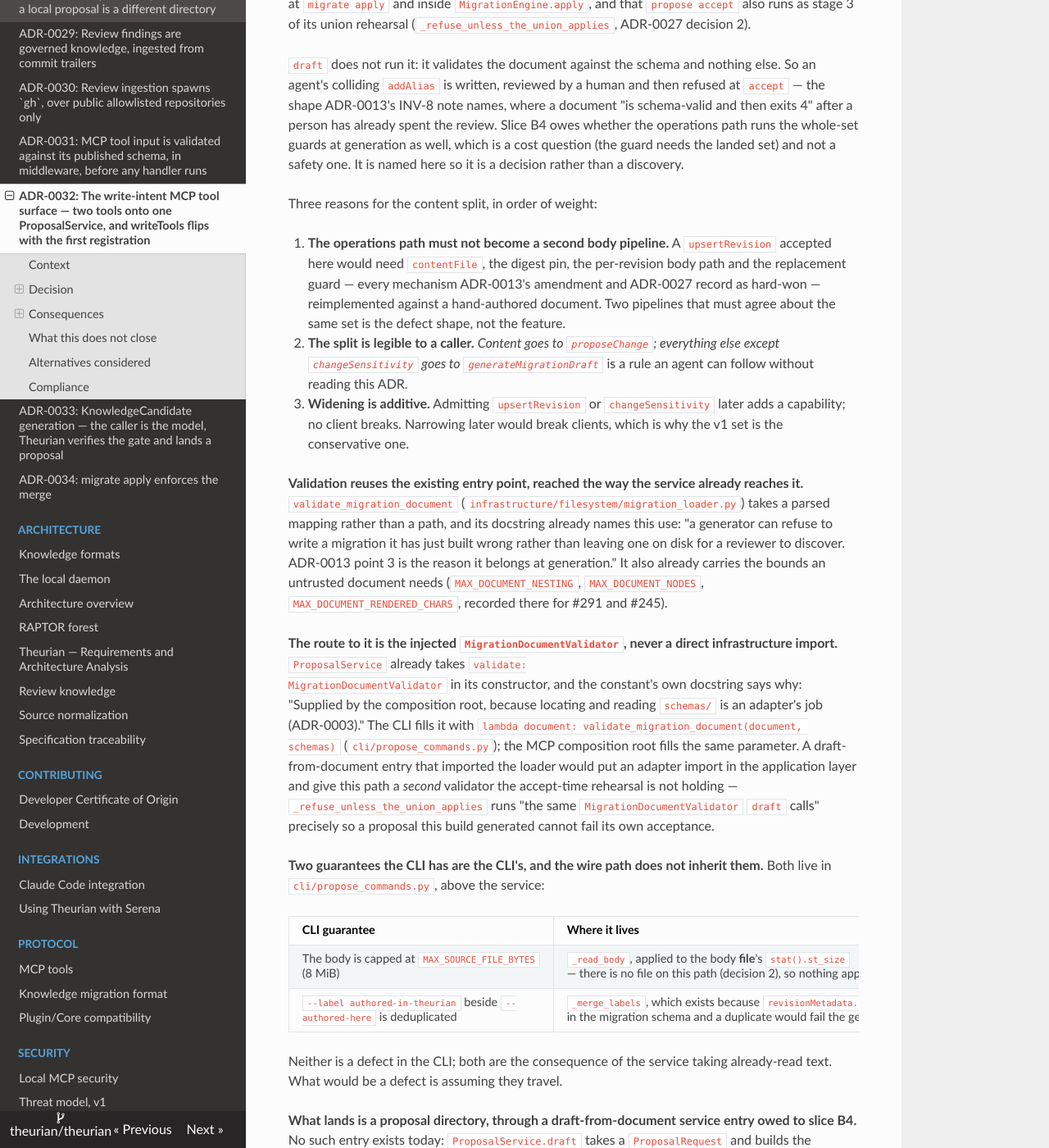
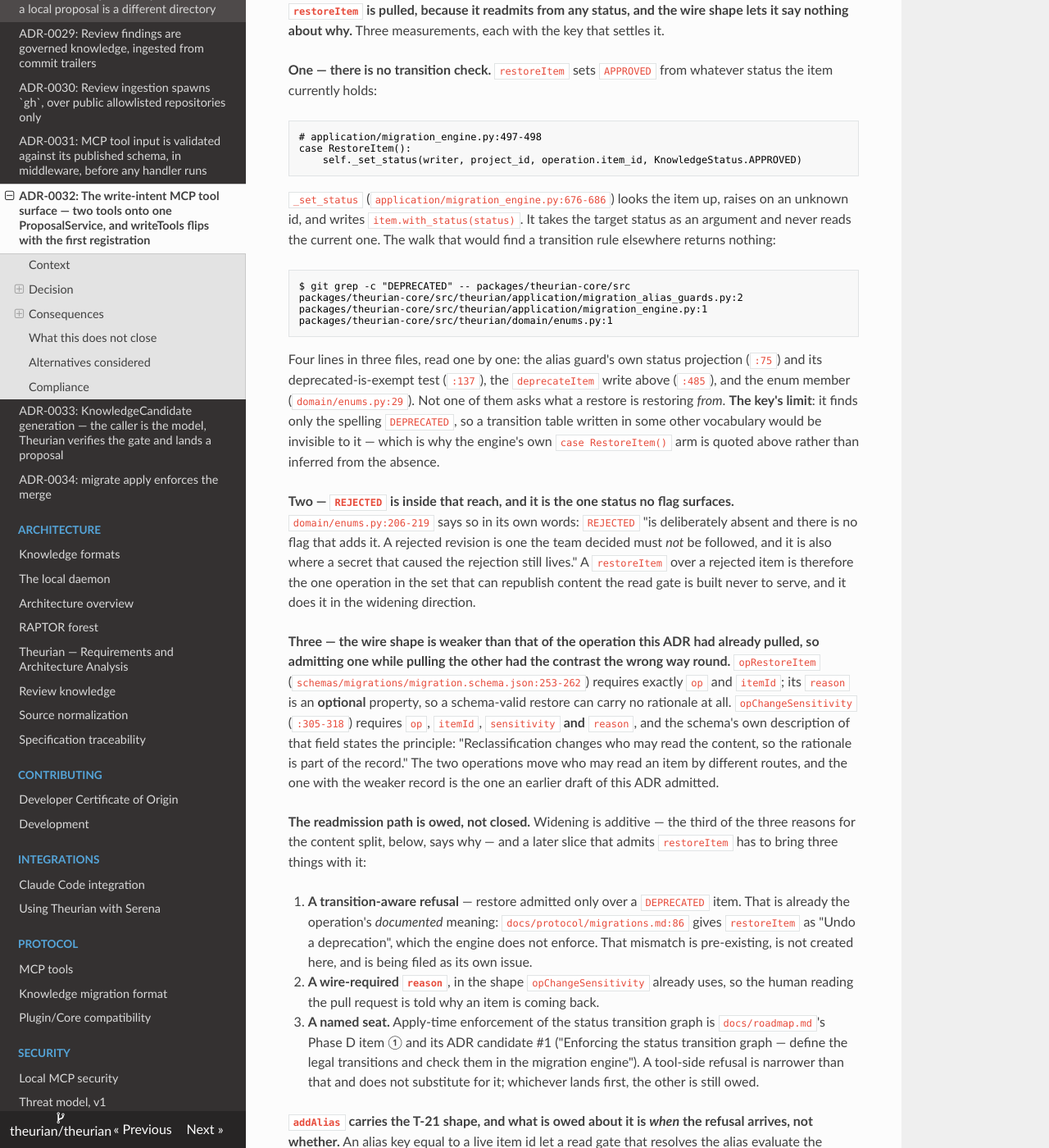
Before and after one commit to theurian/theurian, an MkDocs documentation site: the page built from docs/adr/0032-the-write-intent-mcp-tool-surface.md, in a window 1280 px wide and 1400 px high, scrolled down 5409 px. Shown: the whole window at 82% size. Built offline with MkDocs 1.6.1, drawn with Linux system fonts in a browser that asks for light colours; some of the changed text lies outside the part shown.

Commit message:
docs(adr): pull restoreItem from ADR-0032's v1 operation set
The admission rationale recorded for `restoreItem` was false in both of its
clauses. Measured against `be977ea7`:

  $ git grep -c "DEPRECATED" -- packages/theurian-core/src
  packages/theurian-core/src/theurian/application/migration_alias_guards.py:2
  packages/theurian-core/src/theurian/application/migration_engine.py:1
  packages/theurian-core/src/theurian/domain/enums.py:1

Four lines in three files, none a transition rule. `migration_engine.py:497-498`
passes `KnowledgeStatus.APPROVED` to `_set_status` (`:676-686`), which reads the
target status from its argument and never the current one -- so a restore lands
`APPROVED` from any status, `REJECTED` included. `domain/enums.py:206-219`
records that `REJECTED` is reachable through no flag "because a rejected
revision is where the secret that caused the rejection still lives".

The wire shape runs the other way from the recorded contrast:
`opRestoreItem` (schemas/migrations/migration.schema.json:253-262) requires
`["op", "itemId"]` with `reason` optional, while the already-pulled
`opChangeSensitivity` (:305-318) requires `["op", "itemId", "sensitivity",
"reason"]`.

`deprecateItem` stays: it sets DEPRECATED (:485), which only narrows.

Counts that moved, each recomputed from `OperationKind`'s 14 members: v1 set
11 -> 10; refused kinds three -> four; "the other eleven" in What this does not
close -> ten; the Compliance driving-case obligation three -> four (five with
the admitted-kind control). The readmission path is recorded as owed with its
three parts and its seat: roadmap Phase D item (1) / ADR candidate #1.

Review-Finding: security HIGH -- ADR-0032's restoreItem admission rationale is false in both clauses and the changeSensitivity contrast runs backwards
Signed-off-by: Takehide Uchida <utchy@graphnote-design.com>

````diff
--- a/docs/adr/0032-the-write-intent-mcp-tool-surface.md
+++ b/docs/adr/0032-the-write-intent-mcp-tool-surface.md
@@ -181,9 +181,10 @@ emits precisely `createItem` and `upsertRevision`
 
 So the second tool takes a **migration document** and lands it as a proposal.
 Its v1 operation set is the closed `OperationKind` set **minus `createItem`,
-`upsertRevision` and `changeSensitivity`** — eleven of the fourteen. The first
-two are refused with a remedy naming `knowledge.proposeChange`; the third is
-refused for a different reason, below.
+`upsertRevision`, `changeSensitivity` and `restoreItem`** — ten of the
+fourteen. The first two are refused with a remedy naming
+`knowledge.proposeChange`; the other two are refused for their own reasons,
+below.
 
 **The set is chosen on an axis, not on a count, and the axis is *what a wrong
 proposal moves*.** Classifying all fourteen:
@@ -192,7 +193,8 @@ proposal moves*.** Classifying all fourteen:
 | :-- | :-- | :-- |
 | **Moves content** — a body, a revision pointer, the digest pin | `createItem`, `upsertRevision` | **No.** The content path owns them (below) |
 | **Moves an enforced read control** — `may_disclose`, the deployment's sensitivity ceiling (#119, ADR-0025) | `changeSensitivity` | **No.** Pulled; see below |
-| **Moves an enforced surfacing control** — `may_surface`, the status gate | `deprecateItem`, `restoreItem` | **Yes**, and named here so a reviewer knows which two they are |
+| **Narrows an enforced surfacing control** — `may_surface`, the status gate, in the withholding direction | `deprecateItem` | **Yes.** It can only take an item *out* of the surfaceable set |
+| **Widens that same control** — `may_surface`, in the readmitting direction | `restoreItem` | **No.** Pulled; see below |
 | **Moves addressing** — a second key that resolves to an item (T-21) | `addAlias`, `removeAlias` | **Yes**, with the refusal's *timing* named below |
 | **Moves governance metadata** — ownership, relations, specification lifecycle, evidence links | `addRelation`, `removeRelation`, `changeOwner`, `registerSpecification`, `supersedeSpecification`, `addEvidence`, `removeEvidence` | **Yes** |
 
@@ -214,14 +216,88 @@ by which an injected instruction becomes a knowledge candidate." An injected
 instruction that reaches a declassification is the worst member of that family,
 and v1 does not carry it.
 
-**`deprecateItem` and `restoreItem` move a read control too, and they stay** —
-so the distinction is stated rather than implied. Both move an item's `status`,
-which `may_surface` reads, and `restoreItem` moves it in the *widening*
-direction (to `APPROVED`, `application/migration_engine.py`). They stay in v1
-because a reviewer reading the migration sees the whole of what they do: the
-statuses are in the document, the set of surfaceable ones is in the domain, and
-nothing about the deployment changes the answer. That is exactly what is not
-true of `changeSensitivity`.
+**`deprecateItem` and `restoreItem` both move the status gate, and only one of
+them stays. The distinction is which direction it moves it in.**
+
+`deprecateItem` stays. It sets `DEPRECATED`
+(`application/migration_engine.py:485`), a status outside `SURFACEABLE_STATUSES`
+under both values of `includeUnapproved` (`domain/enums.py`), so the worst a
+wrong proposal does is withhold an item that should have stayed visible — a
+reviewer meets that as a missing answer, not as a disclosure. A reviewer reading
+the migration also sees the whole of what it does: the statuses are in the
+document, the set of surfaceable ones is in the domain, and nothing about the
+deployment changes the answer.
+
+**`restoreItem` is pulled, because it readmits from any status, and the wire
+shape lets it say nothing about why.** Three measurements, each with the key
+that settles it.
+
+**One — there is no transition check.** `restoreItem` sets `APPROVED` from
+whatever status the item currently holds:
+
+```python
+# application/migration_engine.py:497-498
+case RestoreItem():
+    self._set_status(writer, project_id, operation.item_id, KnowledgeStatus.APPROVED)
+```
+
+`_set_status` (`application/migration_engine.py:676-686`) looks the item up,
+raises on an unknown id, and writes `item.with_status(status)`. It takes the
+target status as an argument and never reads the current one. The walk that
+would find a transition rule elsewhere returns nothing:
+
+```console
+$ git grep -c "DEPRECATED" -- packages/theurian-core/src
+packages/theurian-core/src/theurian/application/migration_alias_guards.py:2
+packages/theurian-core/src/theurian/application/migration_engine.py:1
+packages/theurian-core/src/theurian/domain/enums.py:1
+```
+
+Four lines in three files, read one by one: the alias guard's own status
+projection (`:75`) and its deprecated-is-exempt test (`:137`), the
+`deprecateItem` write above (`:485`), and the enum member (`domain/enums.py:29`).
+Not one of them asks what a restore is restoring *from*. **The key's limit**: it
+finds only the spelling `DEPRECATED`, so a transition table written in some other
+vocabulary would be invisible to it — which is why the engine's own
+`case RestoreItem()` arm is quoted above rather than inferred from the absence.
+
+**Two — `REJECTED` is inside that reach, and it is the one status no flag
+surfaces.** `domain/enums.py:206-219` says so in its own words: `REJECTED` "is
+deliberately absent and there is no flag that adds it. A rejected revision is
+one the team decided must *not* be followed, and it is also where a secret that
+caused the rejection still lives." A `restoreItem` over a rejected item is
+therefore the one operation in the set that can republish content the read gate
+is built never to serve, and it does it in the widening direction.
+
+**Three — the wire shape is weaker than that of the operation this ADR had
+already pulled, so admitting one while pulling the other had the contrast the
+wrong way round.** `opRestoreItem`
+(`schemas/migrations/migration.schema.json:253-262`) requires exactly `op` and
+`itemId`; its `reason` is an **optional** property, so a schema-valid restore can
+carry no rationale at all. `opChangeSensitivity` (`:305-318`) requires `op`,
+`itemId`, `sensitivity` **and** `reason`, and the schema's own description of
+that field states the principle: "Reclassification changes who may read the
+content, so the rationale is part of the record." The two operations move who
+may read an item by different routes, and the one with the weaker record is the
+one an earlier draft of this ADR admitted.
+
+**The readmission path is owed, not closed.** Widening is additive — the third
+of the three reasons for the content split, below, says why — and a later slice
+that admits `restoreItem` has to bring three things with it:
+
+1. **A transition-aware refusal** — restore admitted only over a `DEPRECATED`
+   item. That is already the operation's *documented* meaning:
+   `docs/protocol/migrations.md:86` gives `restoreItem` as "Undo a
+   deprecation", which the engine does not enforce. That mismatch is
+   pre-existing, is not created here, and is being filed as its own issue.
+2. **A wire-required `reason`**, in the shape `opChangeSensitivity` already
+   uses, so the human reading the pull request is told why an item is coming
+   back.
+3. **A named seat.** Apply-time enforcement of the status transition graph is
+   `docs/roadmap.md`'s Phase D item ① and its ADR candidate #1 ("Enforcing the
+   status transition graph — define the legal transitions and check them in the
+   migration engine"). A tool-side refusal is narrower than that and does not
+   substitute for it; whichever lands first, the other is still owed.
 
 **`addAlias` carries the T-21 shape, and what is owed about it is *when* the
 refusal arrives, not whether.** An alias key equal to a live item id let a read
@@ -250,11 +326,12 @@ Three reasons for the content split, in order of weight:
    a hand-authored document. Two pipelines that must agree about the same set is
    the defect shape, not the feature.
 2. **The split is legible to a caller.** *Content goes to `proposeChange`;
-   everything else except `changeSensitivity` goes to `generateMigrationDraft`*
-   is a rule an agent can follow without reading this ADR.
-3. **Widening is additive.** Admitting `upsertRevision` or `changeSensitivity`
-   later adds a capability; no client breaks. Narrowing later would break
-   clients, which is why the v1 set is the conservative one.
+   everything else except `changeSensitivity` and `restoreItem` goes to
+   `generateMigrationDraft`* is a rule an agent can follow without reading this
+   ADR.
+3. **Widening is additive.** Admitting `upsertRevision`, `changeSensitivity` or
+   `restoreItem` later adds a capability; no client breaks. Narrowing later
+   would break clients, which is why the v1 set is the conservative one.
 
 **Validation reuses the existing entry point, reached the way the service
 already reaches it.** `validate_migration_document`
@@ -531,9 +608,9 @@ to out-of-view items, and that scoping is the decision, not an oversight.
   fact ADR-0034's precondition exists for.
 - **`generateMigrationDraft`'s v1 refusals will be met by callers.** An agent
   that reaches for `upsertRevision` there is told to use the other tool; one
-  that reaches for `changeSensitivity` is told to use the CLI and has no tool to
-  be redirected to. That is a deliberate cost of decision 3 and it will read as
-  a limitation before it reads as a design.
+  that reaches for `changeSensitivity` or `restoreItem` is told to use the CLI
+  and has no tool to be redirected to. That is a deliberate cost of decision 3
+  and it will read as a limitation before it reads as a design.
 - **Two of the three tools' owed controls are new work, not inherited.**
   Decision 6's caller-scoped revision lookup and decision 8's draft-only facade
   are properties nothing in the tree holds today; the sweeps that look like they
@@ -557,14 +634,17 @@ to out-of-view items, and that scoping is the decision, not an oversight.
 2. **The remaining planned `knowledge.*` tools** — `getContext`, `trace`,
    `listChanges`, `checkFreshness`, `submitFeedback` — stay planned. This ADR
    neither builds nor retires them.
-3. **The other eleven operation kinds in `generateMigrationDraft`'s v1 set are
-   admitted, not exercised.** Which of them a real agent can usefully author,
-   and what remedy text each refusal needs, is slice B4's to find by running it.
-4. **Widening `generateMigrationDraft` to the content operations, or to
-   `changeSensitivity`.** Additive by construction (decision 3), and not designed
-   here. The sensitivity one needs its own recorded justification, because what
-   a declassification admits depends on a deployment ceiling the reviewer of the
-   pull request cannot see.
+3. **The ten operation kinds in `generateMigrationDraft`'s v1 set are admitted,
+   not exercised.** Which of them a real agent can usefully author, and what
+   remedy text each refusal needs, is slice B4's to find by running it.
+4. **Widening `generateMigrationDraft` to the content operations, to
+   `changeSensitivity`, or to `restoreItem`.** Additive by construction
+   (decision 3), and not designed here. Each of the two non-content ones needs
+   its own recorded justification: what a declassification admits depends on a
+   deployment ceiling the reviewer of the pull request cannot see, and a
+   readmission needs the three things decision 3 names — a transition-aware
+   refusal, a wire-required `reason`, and a decision about whether the
+   enforcement seat is the tool or the engine (Phase D's ADR candidate #1).
 5. **Whether any residual disclosure survives decision 6's bind.** The bind
    names the shape and the seat (a caller-scoped `CurrentRevisionLookup`), and
    slice B4 owes the two-corpora equality that would find a residual. Until that
@@ -608,7 +688,21 @@ Measured now, and reproducible from this ADR (2026-09-12, `be977ea7`):
 - The proposal generator emits exactly **2** of `OperationKind`'s **14**
   members — `createItem` and `upsertRevision`, read off `_migration_document`'s
   returned `operations` list in `application/proposal_service.py`. Decision 3's
-  v1 set is **11**: fourteen minus those two and minus `changeSensitivity`.
+  v1 set is **10**: fourteen minus those two, minus `changeSensitivity` and
+  minus `restoreItem`.
+- **`restoreItem` sets `APPROVED` from any status, and nothing in `src/` checks
+  the transition.** `application/migration_engine.py:497-498` passes
+  `KnowledgeStatus.APPROVED` to `_set_status` (`:676-686`), which reads the
+  target status from its argument and never the current one;
+  `git grep -c "DEPRECATED" -- packages/theurian-core/src` answers 4 lines in 3
+  files and none of them is a transition rule (the key and its limit are in
+  decision 3). `REJECTED` is in that reach, and `domain/enums.py:206-219` records
+  that `REJECTED` is reachable through no flag "because a rejected revision is
+  where the secret that caused the rejection still lives".
+- **The two pulled non-content operations carry opposite wire requirements.**
+  `opRestoreItem` (`schemas/migrations/migration.schema.json:253-262`) requires
+  `["op", "itemId"]` and types `reason` as optional; `opChangeSensitivity`
+  (`:305-318`) requires `["op", "itemId", "sensitivity", "reason"]`.
 - The bytecode sweep's forbidden set is **17** names — `WRITE_GATEWAYS`
   (`SqliteWriter`, `write_transaction`) plus the **15** methods on `SqliteWriter`
   that are not on `SqliteCanonicalStore`, computed live by
@@ -685,14 +779,16 @@ Still owed, with the milestone that will satisfy it:
   check is that no write-intent tool's input schema declares one. A refusal test
   would pin today's spelling of a rejection; this pins the absence of the
   parameter.
-- **Slice B4 — `generateMigrationDraft` refuses three kinds and admits eleven
-  (decision 3).** Owed: one driving case per refused kind — `createItem` and
-  `upsertRevision` with a remedy naming `knowledge.proposeChange`,
-  `changeSensitivity` with a remedy naming the CLI — plus at least one admitted
-  kind landing a proposal, so the refusal is not satisfied by a tool that
-  refuses everything. The refused set is asserted against `OperationKind` itself
-  rather than listed, so a fifteenth kind added later is admitted or refused
-  deliberately rather than by omission.
+- **Slice B4 — `generateMigrationDraft` refuses four kinds and admits ten
+  (decision 3).** Owed: **four** driving cases, one per refused kind —
+  `createItem` and `upsertRevision` with a remedy naming
+  `knowledge.proposeChange`, `changeSensitivity` and `restoreItem` each with a
+  remedy naming the CLI — plus at least one admitted kind landing a proposal, so
+  the refusal is not satisfied by a tool that refuses everything. That is five
+  driving cases in total, and the count moves with the refused set rather than
+  being stated beside it: the refused set is asserted against `OperationKind`
+  itself rather than listed, so a fifteenth kind added later is admitted or
+  refused deliberately rather than by omission.
 - **Slice B4 — a refusal about an out-of-view item is indistinguishable from one
   about an absent item (decision 6).** Owed: one battery of `proposeChange`
   calls answered identically over a corpus that **held** withheld items — a
````
Also changed, not shown: other parts of docs/adr/0032-the-write-intent-mcp-tool-surface.md (+1 -1 lines).
